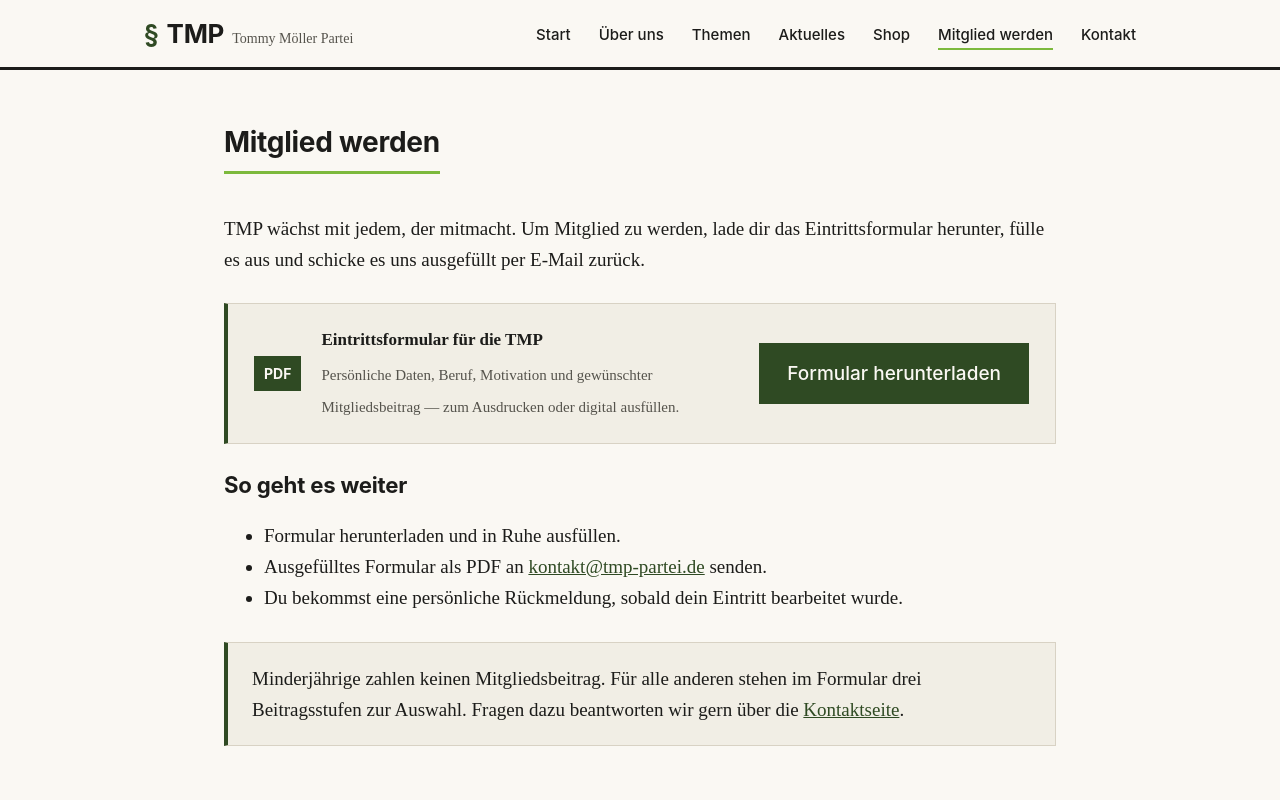
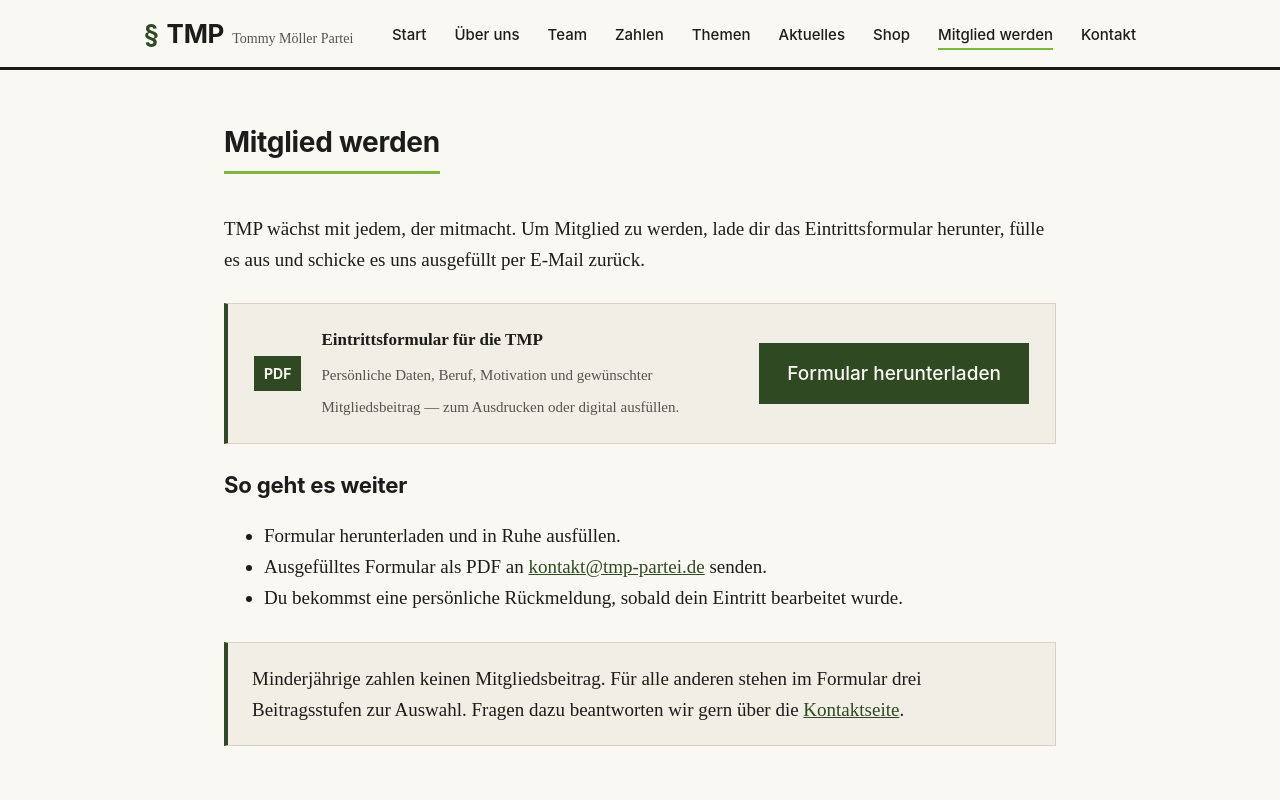
Before and after one commit to kamisamaamaterasu333-design/TMP, a plain HTML site: page mitglied-werden.html in a window 1280 px wide. Shown: the top 800 px of the page. Drawn offline with Linux system fonts and the light colour scheme.

Commit message:
Add links to Team and Zahlen pages

```diff
--- a/mitglied-werden.html
+++ b/mitglied-werden.html
@@ -16,6 +16,8 @@
       <ul>
         <li><a href="index.html">Start</a></li>
         <li><a href="ueber-uns.html">Über uns</a></li>
+        <li><a href="team.html">Team</a></li>
+        <li><a href="zahlen.html">Zahlen</a></li>
         <li><a href="themen.html">Themen</a></li>
         <li><a href="aktuelles.html">Aktuelles</a></li>
         <li><a href="shop.html">Shop</a></li>
```
